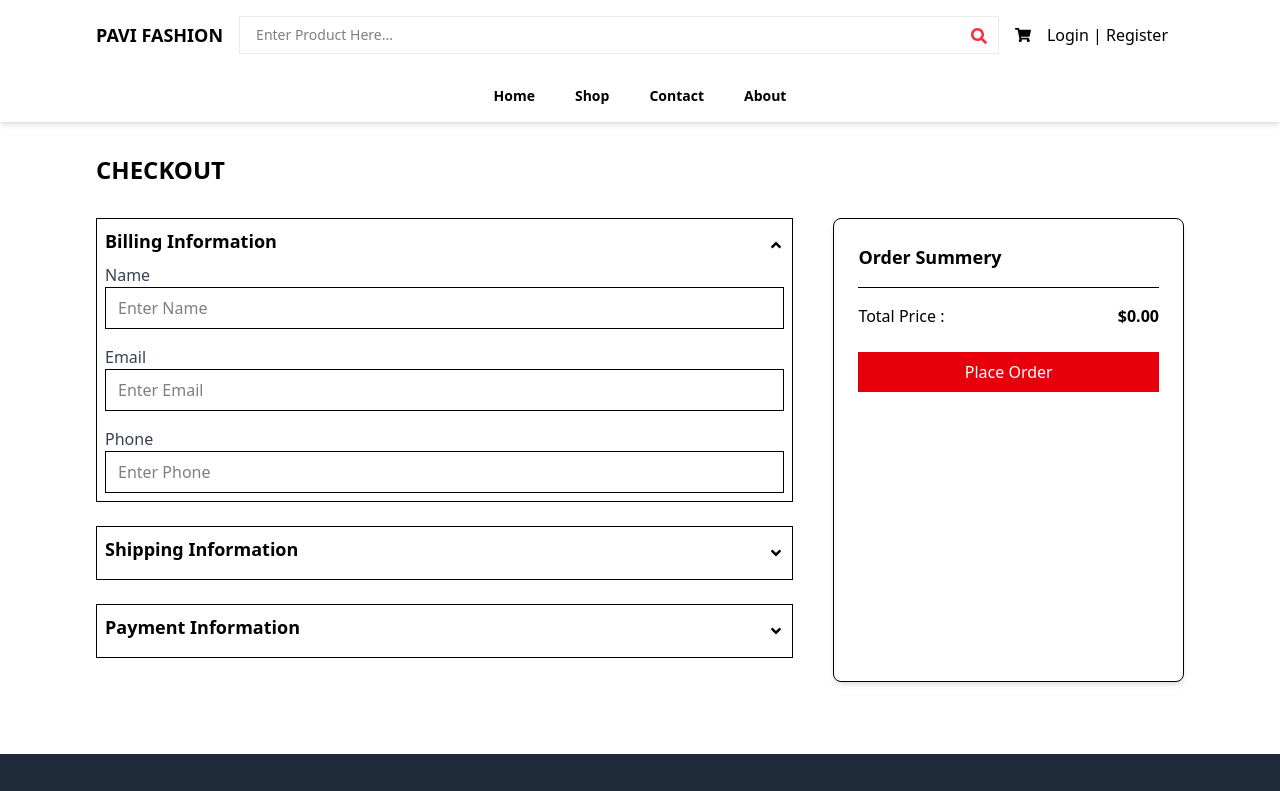
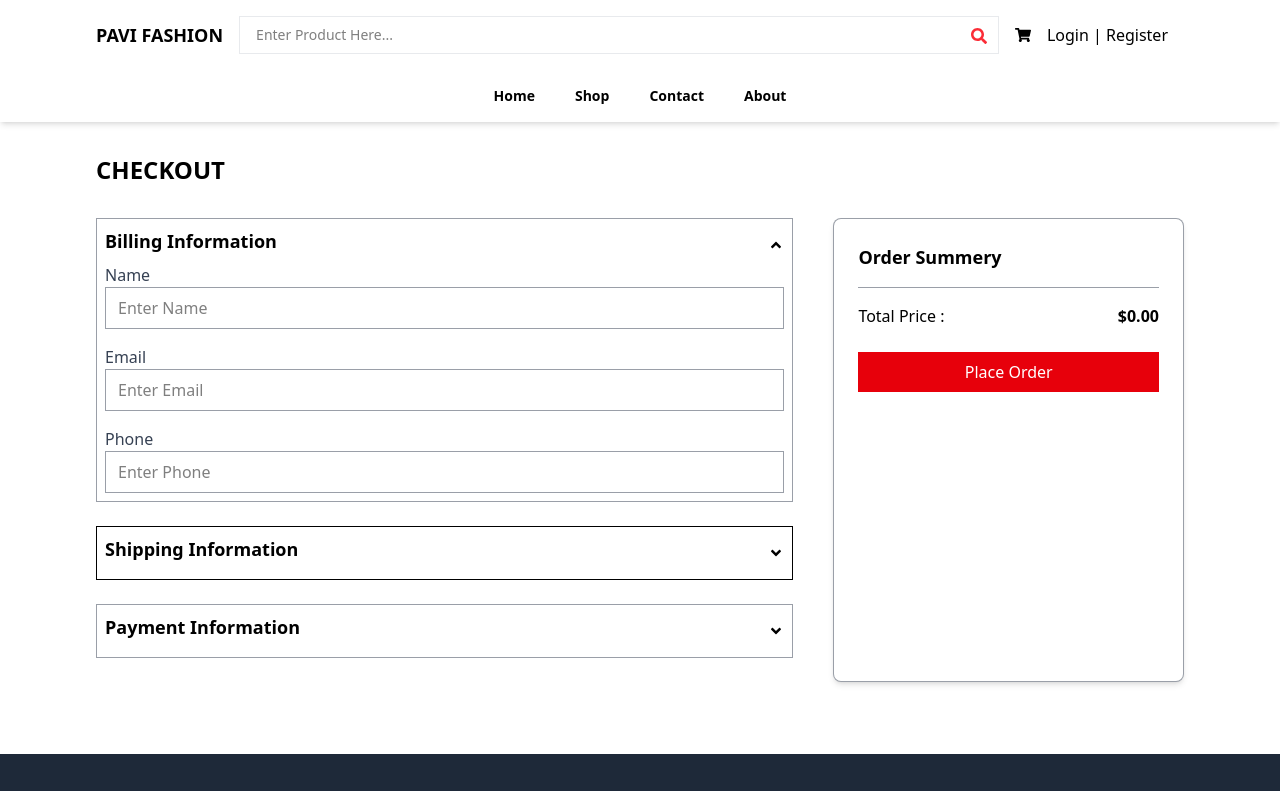
Before and after one commit to Pavithra-cool/PaviFashion, a React (Vite) app: page /checkout in a window 1280 px wide. Shown: the top 791 px of the page. Built offline with nearby package versions, Linux system fonts and the light colour scheme.

Commit message:
Update Checkout.jsx

```diff
--- a/src/Pages/Checkout.jsx
+++ b/src/Pages/Checkout.jsx
@@ -36,7 +36,7 @@ const Checkout = ({setOrder}) => {
             <h3 className='text-2xl font-semibold mb-4'>CHECKOUT</h3>
             <div className='flex flex-col md:flex-row lg:flex-row justify-between space-x-10 mt-8'>
                 <div className='md:w-2/3'>
-                    <div className='border p-2 mb-6'>
+                    <div className=' border border-gray-700/50 p-2 mb-6'>
                         <div className='flex items-center justify-between' onClick={()=>setBillingToggle(!billingToggle)}>
                             <h3 className='text-lg font-semibold mb-2'>Billing Information</h3>
                             {billingToggle?<FaAngleUp/>:<FaAngleDown/>}
@@ -44,15 +44,15 @@ const Checkout = ({setOrder}) => {
                         <div className={`space-y-4 ${billingToggle?"":"hidden"}`}>
                             <div>
                                 <label className='block text-gray-700' htmlFor="">Name</label>
-                                <input type="text" name='name' placeholder='Enter Name' className='w-full px-3 py-2 border' />
+                                <input type="text" name='name' placeholder='Enter Name' className='w-full px-3 py-2 border border-gray-700/50' />
                             </div>
                             <div>
                                 <label className='block text-gray-700' htmlFor="">Email</label>
-                                <input type="email" name='gmail' placeholder='Enter Email' className='w-full px-3 py-2 border' />
+                                <input type="email" name='gmail' placeholder='Enter Email' className='w-full px-3 py-2 border border-gray-700/50' />
                             </div>
                             <div>
                                 <label className='block text-gray-700' htmlFor="">Phone</label>
-                                <input type="text" name='phone' placeholder='Enter Phone' className='w-full px-3 py-2 border' />
+                                <input type="text" name='phone' placeholder='Enter Phone' className='w-full px-3 py-2 border border-gray-700/50' />
                             </div>
                         </div>
                     </div>
@@ -76,7 +76,7 @@ const Checkout = ({setOrder}) => {
                             </div>
                         </div>
                     </div>
-                    <div className='border p-2 mb-6'>
+                    <div className='border border-gray-700/50 p-2 mb-6'>
                         <div className='flex items-center justify-between' onClick={()=>setPaymentToggle(!paymentToggle)}>
                             <h3 className='text-lg font-semibold mb-2'>Payment Information</h3>
                             {paymentToggle?<FaAngleUp/>:<FaAngleDown/>}
@@ -116,7 +116,7 @@ const Checkout = ({setOrder}) => {
                         </div>
                     </div>
                 </div>
-                <div className='md:w-1/3 bg-white p-6 rounded-lg shadow-md border'>
+                <div className='md:w-1/3 bg-white p-6 rounded-lg shadow-md border border-gray-700/50'>
                         <h3 className='text-lg font-semibold mb-4'>Order Summery</h3>
                         <div className='space-y-4'>
                             {cart.products.map((product)=>(
@@ -134,7 +134,7 @@ const Checkout = ({setOrder}) => {
                                 </div>
                             ))}
                         </div>
-                        <div className='mt-4 border-t pt-4'>
+                        <div className='mt-4 border-t border-gray-700/50 pt-4'>
                             <div className='flex justify-between'>
                                 <span>Total Price :</span>
                                 <span className='font-semibold'>${cart.totalPrice.toFixed(2)}</span>
```
